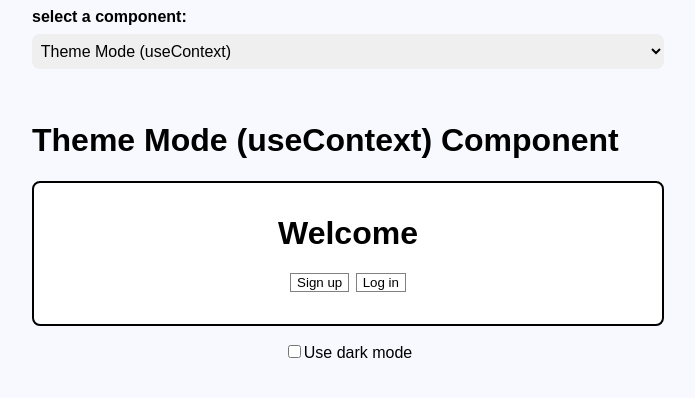
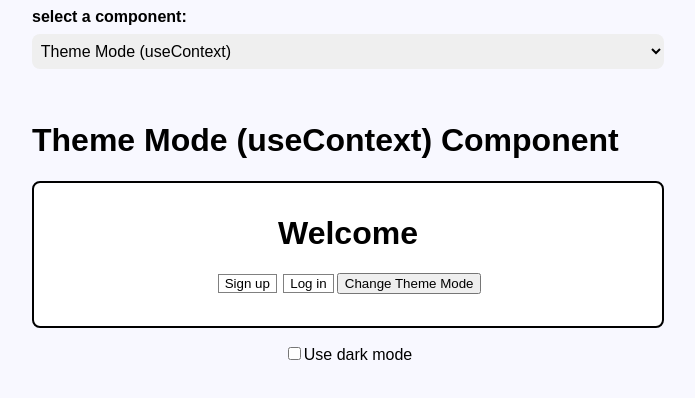
Before and after one commit to amir-rismani/react18-tutorial, a React (Vite) app: page / in a window 1280 px wide. Shown: the top 398 px of the page, without its empty margins (292-987 px from the left). Built offline with nearby package versions, Linux system fonts and the light colour scheme.

Commit message:
send object to context value

```diff
--- a/src/components/ThemeMode/Button/Button.css
+++ b/src/components/ThemeMode/Button/Button.css
@@ -3,6 +3,7 @@
     margin: auto .2rem;
     border: 1px solid gray;
     background-color: transparent;
+    cursor: pointer;
 }
 
 .btn--light{
--- a/src/components/ThemeMode/Button/Button.jsx
+++ b/src/components/ThemeMode/Button/Button.jsx
@@ -4,7 +4,7 @@ import { ThemeContext } from "../ThemeMode";
 
 const Button = ({ children }) => {
     // 3. consume context
-    const mode = useContext(ThemeContext)
+    const { theme: mode } = useContext(ThemeContext)
     const className = `btn--${mode}`;
     return <button className={`btn ${className}`}>{children}</button>;
 }
--- a/src/components/ThemeMode/Panel/Panel.jsx
+++ b/src/components/ThemeMode/Panel/Panel.jsx
@@ -5,13 +5,14 @@ import { ThemeContext } from "../ThemeMode";
 
 const Panel = () => {
     // 3. consume context
-    const mode = useContext(ThemeContext)
+    const { theme: mode, setTheme } = useContext(ThemeContext)
     const className = `panel--${mode}`
     return (
         <div className={`panel ${className}`}>
             <h1>Welcome</h1>
             <Button>Sign up</Button>
             <Button>Log in</Button>
+            <button onClick={() => setTheme('dark')}>Change Theme Mode</button>
         </div>
     );
 }
--- a/src/components/ThemeMode/ThemeMode.jsx
+++ b/src/components/ThemeMode/ThemeMode.jsx
@@ -10,11 +10,11 @@ const ThemeMode = () => {
     }
     return (
         // 2. provide context
-        <ThemeContext.Provider value={theme}>
+        <ThemeContext.Provider value={{ theme, setTheme }}>
             <div className="theme-mode text-center">
                 <Panel />
                 <label>
-                    <input type="checkbox" name="" id="theme" onChange={handleChange} />
+                    <input type="checkbox" checked={theme === 'dark'} id="theme" onChange={handleChange} />
                     Use dark mode
                 </label>
             </div>
```
